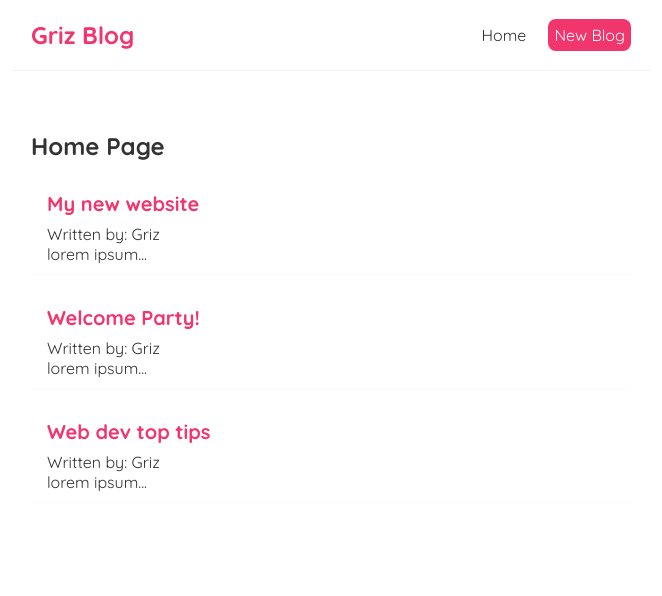
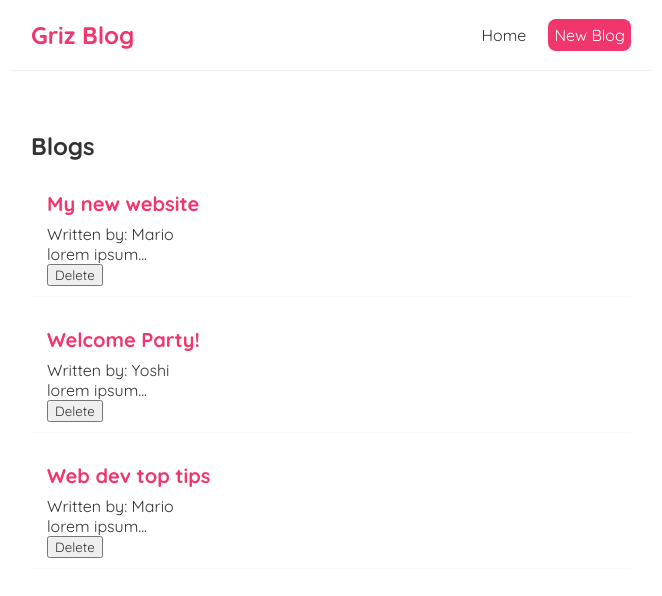
Before and after one commit to grizzlysol/reactTutorial, a React (Create React App) app in the folder griz-blog/: page / in a window 1280 px wide. Shown: the top 596 px of the page, without its empty margins (309-971 px from the left). Built offline with nearby package versions, Linux system fonts and the light colour scheme.

Commit message:
Tut14 - event props

```diff
--- /dev/null
+++ b/griz-blog/src/BlogList.js
@@ -0,0 +1,19 @@
+const BlogList = ({ blogs, title, handleDelete }) => {
+
+  return (
+    <div className="blog-list">
+      <h2>{title}</h2>
+      {blogs.map((blog) => (
+        <div className="blog-preview" key={blog.id}>
+          <h2>{blog.title}</h2>
+          <p>Written by: {blog.author}</p>
+          <p>{blog.body}</p>
+          <button onClick={() => handleDelete(blog.id)} > Delete </button>
+        </div>
+      ))
+      }
+    </div >
+  );
+}
+
+export default BlogList;
--- a/griz-blog/src/Home.js
+++ b/griz-blog/src/Home.js
@@ -1,23 +1,22 @@
 import { useState } from "react";
+import BlogList from "./BlogList";
 
 const Home = () => {
+  const [blogs, setBlogs] = useState([
+    { title: 'My new website', body: 'lorem ipsum...', author: 'Mario', id: 1 },
+    { title: 'Welcome Party!', body: 'lorem ipsum...', author: 'Yoshi', id: 2 },
+    { title: 'Web dev top tips', body: 'lorem ipsum...', author: 'Mario', id: 3 },
+  ]);
 
-  const [blogs, setBlogs] = useState([
-    { title: 'My new website', body: 'lorem ipsum...', author: 'Griz', id: 1 },
-    { title: 'Welcome Party!', body: 'lorem ipsum...', author: 'Griz', id: 2 },
-    { title: 'Web dev top tips', body: 'lorem ipsum...', author: 'Griz', id: 3 },
-  ]);
+
+  const handleDelete = (id) => {
+    const newBlogs = blogs.filter(b => b.id !== id);
+    setBlogs(newBlogs);
+  }
 
   return (
     <div className="home">
-      <h2>Home Page</h2>
-      {blogs.map((blog) => (
-        <div className="blog-preview" key={blog.id}>
-          <h2>{blog.title}</h2>
-          <p>Written by: {blog.author}</p>
-          <p>{blog.body}</p>
-        </div>
-      ))}
+      <BlogList blogs={blogs} title={'Blogs'} handleDelete={handleDelete} />
     </div>
   );
 }
```
